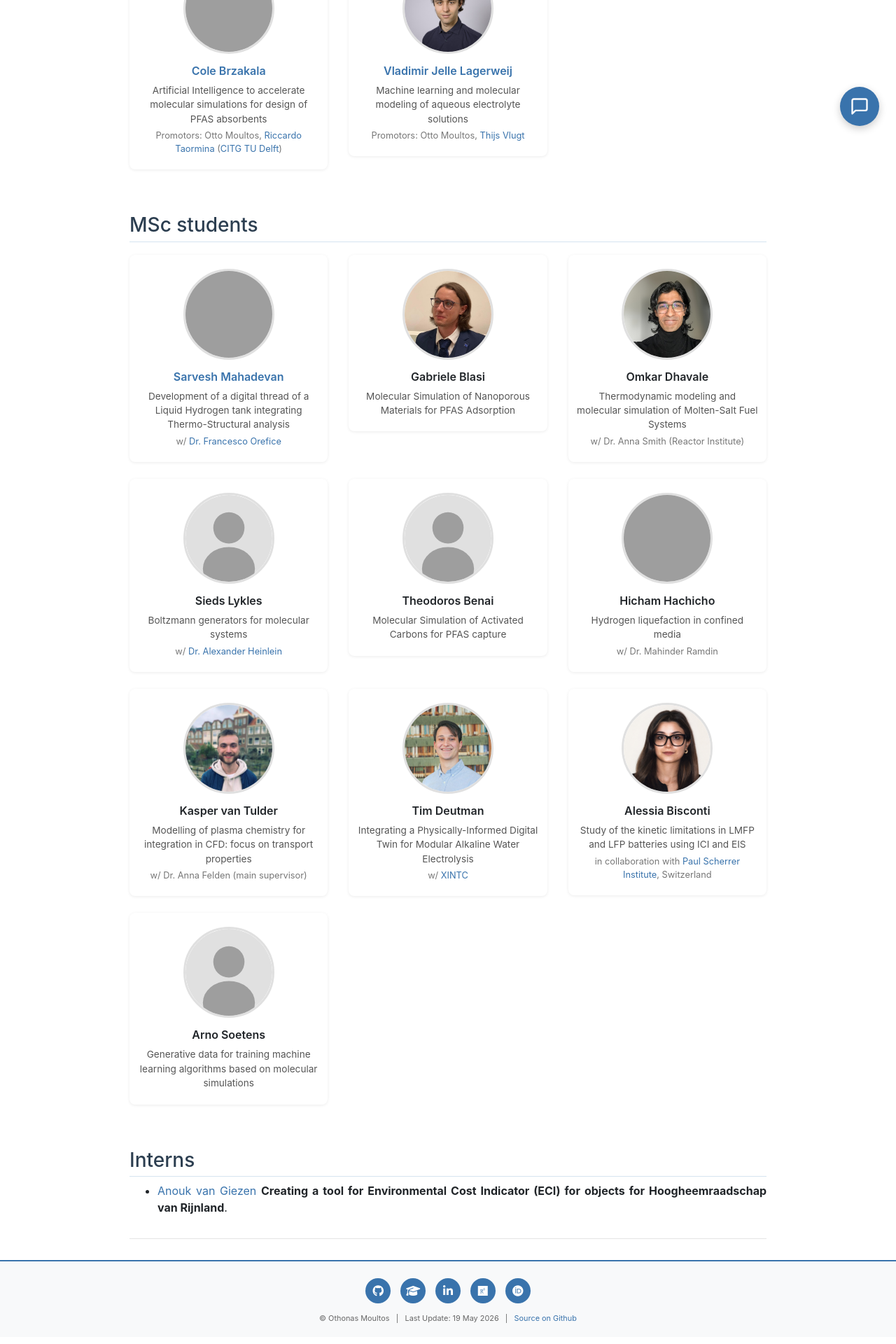
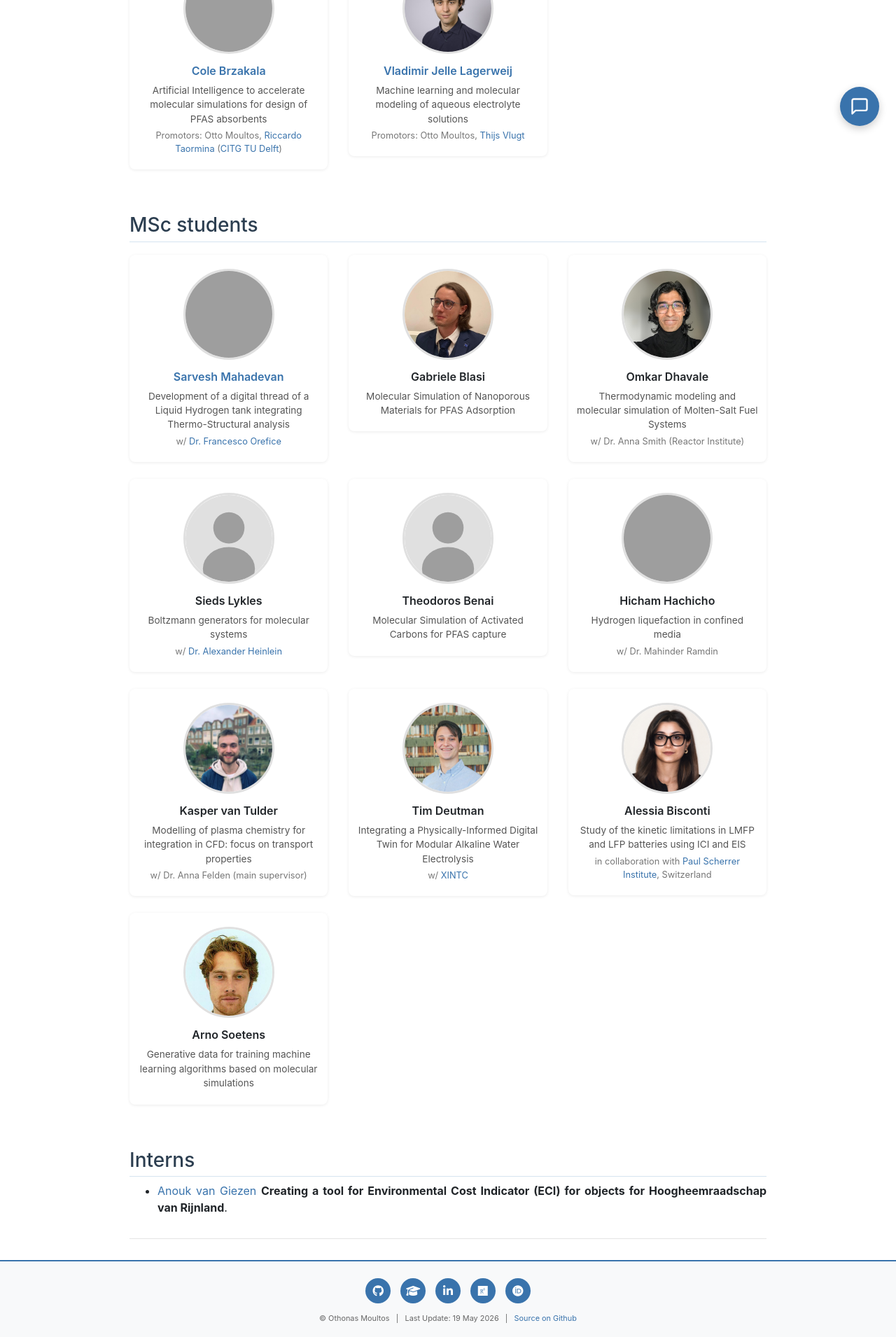
Before and after one commit to omoultosEthTuDelft/web, a Jekyll site: the page built from people/index.md, in a window 1280 px wide. Shown: the part 696-2616 px from the top of the page at 70% size. Built offline with Jekyll 4.4.1, drawn with Linux system fonts in a browser that asks for light colours; nearby versions of some CDN libraries; grey boxes are pictures that could not be loaded.

Commit message:
Add Arno Soetens photo
Co-Authored-By: Claude Opus 4.7 (1M context) <noreply@anthropic.com>

```diff
--- a/people/index.md
+++ b/people/index.md
@@ -138,7 +138,7 @@ title: "People"
 
   <div class="col-lg-4 col-md-6 col-sm-6 mb-4">
     <div class="person-card">
-      <img src="photos/placeholder.svg" class="rounded-circle" alt="Arno Soetens">
+      <img src="photos/Arno.jpg" class="rounded-circle" alt="Arno Soetens">
       <div class="name">Arno Soetens</div>
       <div class="research">Generative data for training machine learning algorithms based on molecular simulations</div>
     </div>
```
Also changed, not shown: people/photos/Arno.jpg (added), photos/photos/arno.jpg (added).
